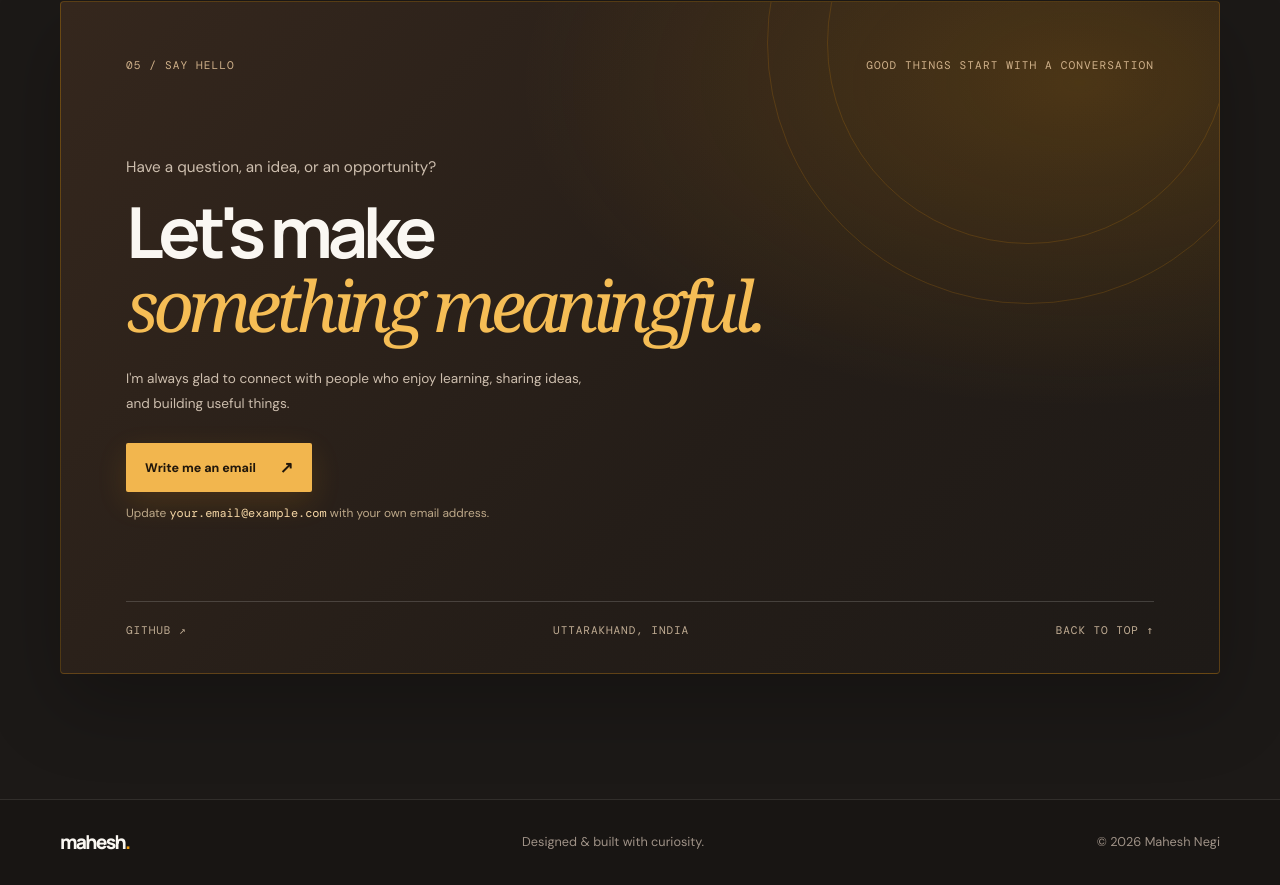
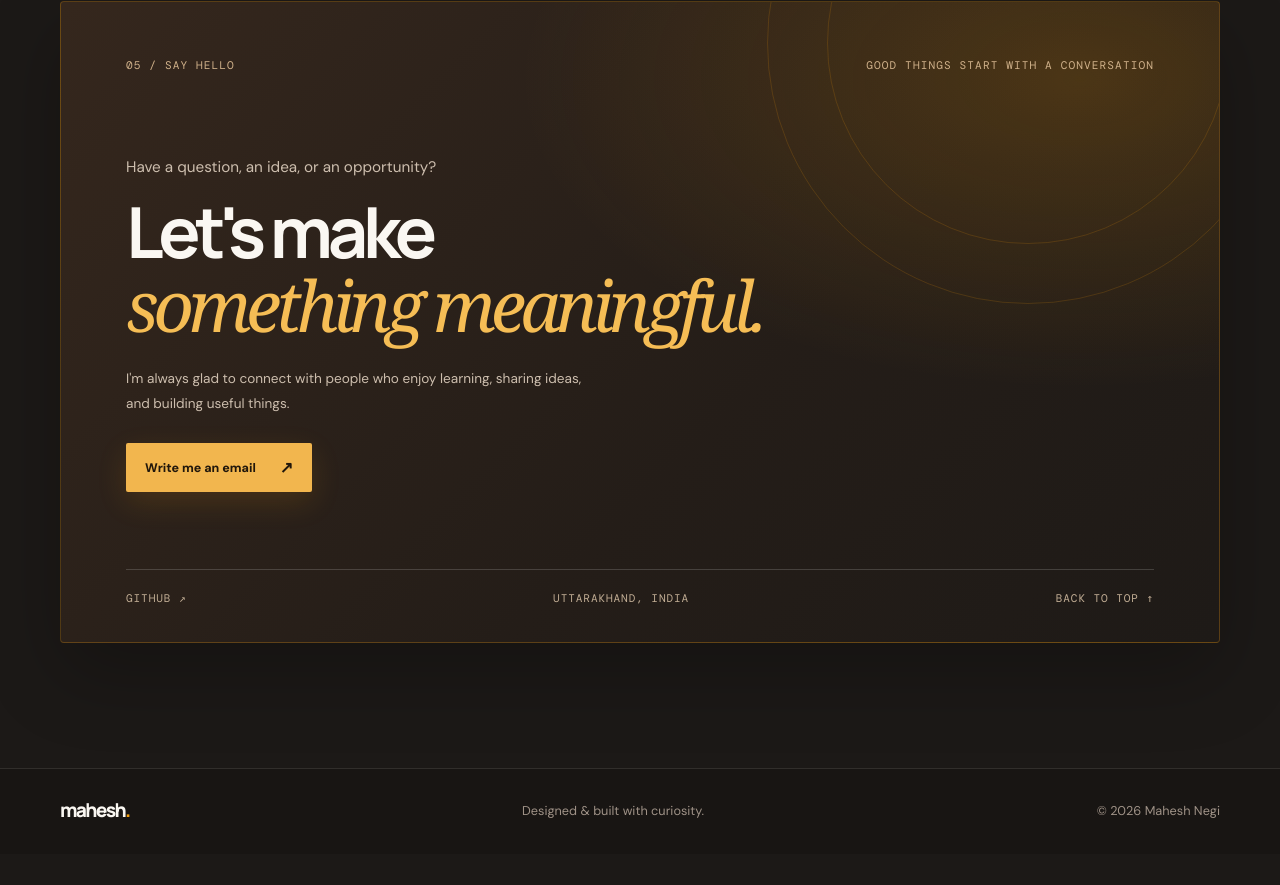
Before and after one commit to NegiMahesh/portfolio.v2, a plain HTML site: page index.html in a window 1280 px wide. Shown: the part 4478-5363 px from the top of the page. After the commit the page ends 5332 px from the top, so only its background shows below. Drawn offline with nearby package versions, Linux system fonts and the light colour scheme.

Commit message:
Update portfolio contact email

```diff
--- a/index.html
+++ b/index.html
@@ -272,8 +272,7 @@
           <h2>Let's make<br><em>something meaningful.</em></h2>
           <p class="contact-copy">I'm always glad to connect with people who enjoy learning, sharing ideas, and building useful things.</p>
           <!-- Replace the placeholder email with your real email address before publishing. -->
-          <a class="contact-button" href="mailto:your.email@example.com">Write me an email <span>↗</span></a>
-          <p class="email-note">Update <code>your.email@example.com</code> with your own email address.</p>
+          <a class="contact-button" href="mailto:negimahesh34@gmail.com">Write me an email <span>↗</span></a>
           <div class="contact-footer">
             <a href="https://github.com/NegiMahesh" target="_blank" rel="noopener noreferrer">GITHUB <span>↗</span></a>
             <span>UTTARAKHAND, INDIA</span>
```
